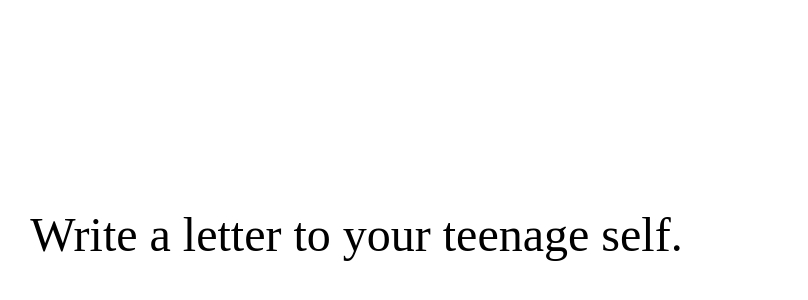
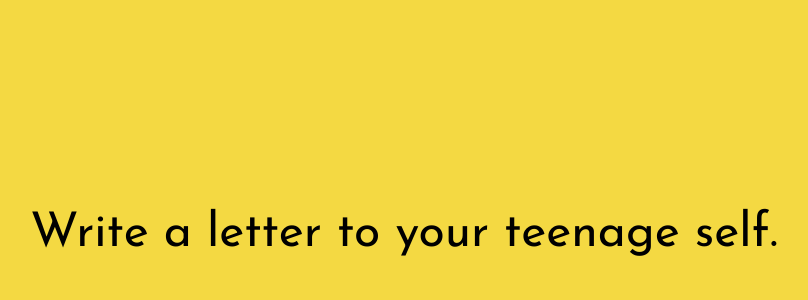
Before and after one commit to trevrr/prompts, a plain HTML site: page index.html in a window 1280 px wide. Shown: the part 214-514 px from the top of the page, without its empty margins (41-849 px from the left). Drawn offline with Linux system fonts and the light colour scheme.

Commit message:
Update text and fonts

```diff
--- a/index.html
+++ b/index.html
@@ -1,11 +1,16 @@
 <html>
 <head>
+  <link rel="stylesheet"
+          href="https://fonts.googleapis.com/css?family=Josefin Sans">
   <style>
     body {
       position: relative;
+      background: #f4d942;
     }
     p {
       font-size: 3em;
+      font-color: #af0824;
+      font-family: 'Josefin Sans', serif;
       position: absolute;
       top: 50%;
       left: 50%;
```
Lines whose indentation alone changed are shown as unchanged.
